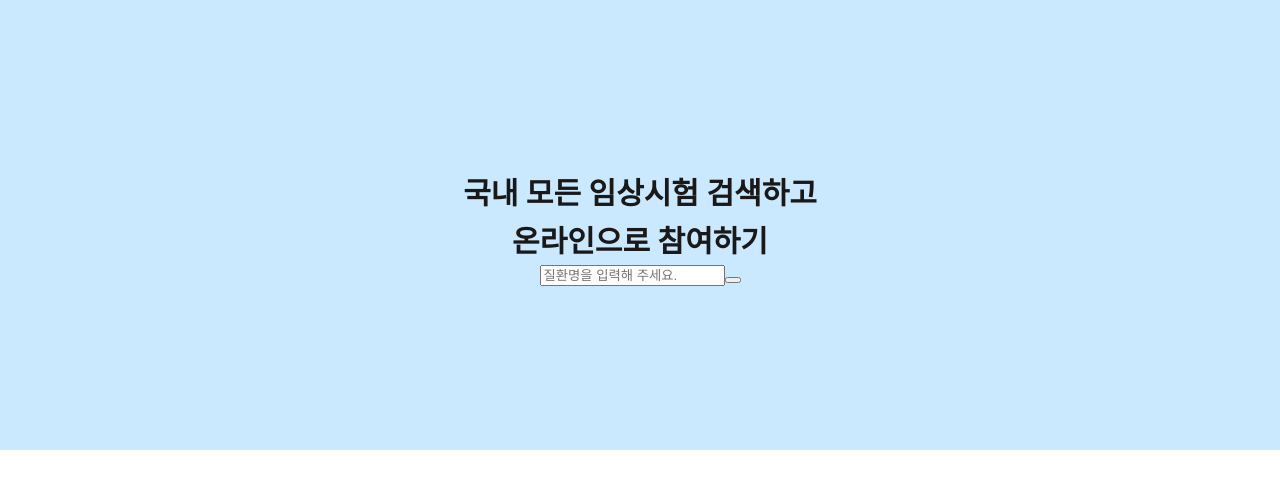
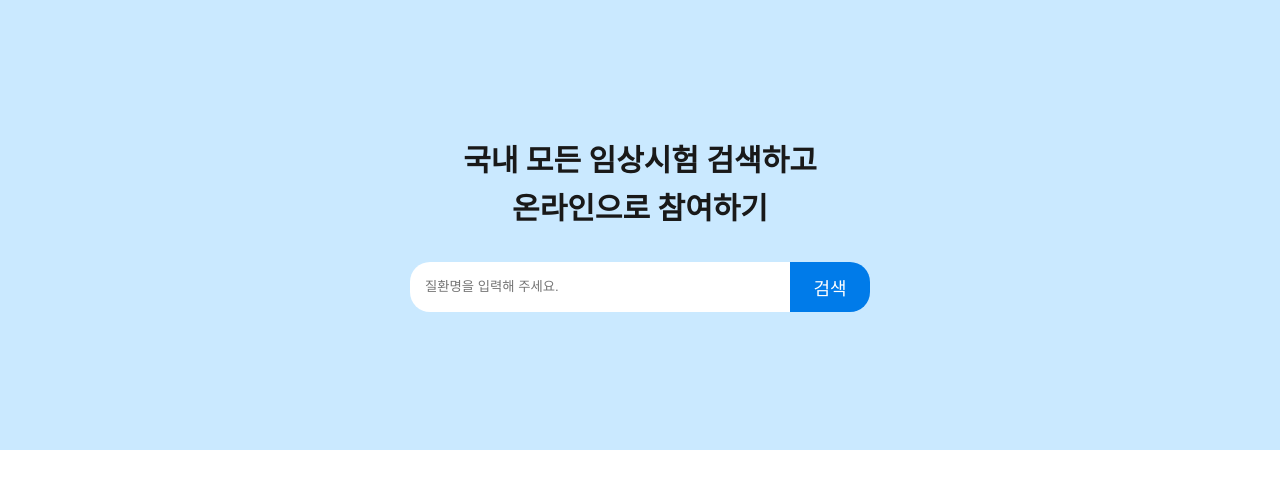
Before and after one commit to chochojj/AutoComplete-Search, a React (Create React App) app: page / in a window 1280 px wide. Shown: the top 488 px of the page. Built offline with nearby package versions, Linux system fonts and the light colour scheme.

Commit message:
feat: 웹 캐시

```diff
--- a/src/apis/apis.ts
+++ b/src/apis/apis.ts
@@ -1,11 +1,14 @@
 import { instance } from './instance';
+import { getCacheData, setCacheData } from '../utils/cacheStorage';
 
-export const getSicks = async (value: string) => {
-  const { data } = await instance.get('/sick', {
-    params: {
-      q: value,
-    },
-  });
-
-  return { data };
+export const getSicks = async (keyword: string) => {
+  const cachedResult = await getCacheData('/sick', keyword);
+  if (cachedResult) {
+    return await cachedResult.json();
+  } else {
+    console.info('Calling API');
+    const { data } = await instance.get(`/sick?q=${keyword}`);
+    setCacheData('/sick', keyword, data);
+    return data;
+  }
 };
--- a/src/apis/instance.ts
+++ b/src/apis/instance.ts
@@ -7,7 +7,5 @@ export const instance = axios.create({
 });
 
 instance.interceptors.request.use(config => {
-  console.info('calling api');
-
   return config;
 });
--- a/src/components/SearchInput.tsx
+++ b/src/components/SearchInput.tsx
@@ -31,11 +31,35 @@ function SearchInput({ isFocus, setIsFocus, value, setValue, onSearch }: InputPr
         onChange={handleInputChange}
         onKeyPress={handleInputKeyPress}
       />
-      <button onClick={onSearch}></button>
+      <button onClick={onSearch}>검색</button>
     </Container>
   );
 }
 
 export default SearchInput;
 
-const Container = styled.div``;
+const Container = styled.div`
+  display: flex;
+  justify-content: center;
+  align-items: center;
+  margin-bottom: 7px;
+
+  input {
+    width: 380px;
+    height: 50px;
+    border-radius: 20px 0 0 20px;
+    border: none;
+    padding: 0 15px;
+    outline: none;
+  }
+
+  button {
+    width: 80px;
+    height: 50px;
+    border: none;
+    border-radius: 0 20px 20px 0;
+    background-color: #007be9;
+    color: white;
+    font-size: 18px;
+  }
+`;
--- a/src/components/SearchResult.tsx
+++ b/src/components/SearchResult.tsx
@@ -13,7 +13,7 @@ function SearchResult({ value, setValue, searchResults }: SearchResultProps) {
     <Container>
       {searchResults.length > 0 && value ? (
         <>
-          <p>{value}</p>
+          <Keyword>{value}</Keyword>
           <h2>추천 검색어</h2>
           <ul>
             {searchResults.map(keyword => (
@@ -32,5 +32,17 @@ export default SearchResult;
 
 const Container = styled.div`
   position: absolute;
+  width: 460px;
   height: 400px;
+  overflow-y: scroll;
+  background-color: white;
+  border-radius: 20px;
+  padding: 25px 25px;
+  box-shadow: 0px 0px 10px rgba(0, 0, 0, 0.1);
 `;
+
+const Keyword = styled.p`
+  margin-bottom: 3px;
+  color: navy;
+  font-weight: bold;
+`;
--- a/src/hooks/useFetch.ts
+++ /dev/null
@@ -1,47 +0,0 @@
-import { useState, useEffect } from 'react';
-import { getSicks } from '../apis/apis';
-import useDebounce from './useDebounce';
-
-interface FetchProps {
-  isFocus: boolean;
-  value: string;
-}
-
-const useFetch = ({ isFocus, value }: FetchProps) => {
-  const [data, setData] = useState([]);
-  const debounceValue = useDebounce(value, 300);
-
-  useEffect(() => {
-    const fetchData = async () => {
-      if (isFocus && debounceValue) {
-        const currentTime = new Date().getTime();
-        const cacheTime = 1000 * 60;
-
-        const cachedData = sessionStorage.getItem(debounceValue);
-
-        if (!cachedData || currentTime - JSON.parse(cachedData).cachedTime > cacheTime) {
-          try {
-            const response = await getSicks(debounceValue);
-            setData(response.data);
-
-            const cacheData = {
-              data: response.data,
-              cachedTime: currentTime,
-            };
-            sessionStorage.setItem(debounceValue, JSON.stringify(cacheData));
-          } catch (error) {
-            console.error(error);
-          }
-        } else {
-          setData(JSON.parse(cachedData).data);
-        }
-      }
-    };
-
-    fetchData();
-  }, [isFocus, debounceValue]);
-
-  return data;
-};
-
-export default useFetch;
--- a/src/pages/Main.tsx
+++ b/src/pages/Main.tsx
@@ -1,20 +1,31 @@
-import React from 'react';
 import { styled } from 'styled-components';
-import { useState } from 'react';
+import { useState, useRef, useEffect } from 'react';
 import SearchInput from '../components/SearchInput';
 import SearchResult from '../components/SearchResult';
-import useFetch from '../hooks/useFetch';
+import { getSicks } from '../apis/apis';
+import { Sick } from '../types/types';
+import useDebounce from '../hooks/useDedounce';
 
 function Main() {
   const [value, setValue] = useState<string>('');
   const [isFocus, setIsFocus] = useState<boolean>(false);
+  const [searchResults, setSearchResults] = useState<Sick[]>([]);
+  const debouncedKeyword = useDebounce(value);
+  const ContainerRef = useRef<HTMLDivElement>(null);
 
-  const searchResults = useFetch({ isFocus, value });
+  useEffect(() => {
+    debouncedKeyword.trim() && CacheSearchResults();
+  }, [debouncedKeyword]);
+
+  const CacheSearchResults = async () => {
+    const searchResultData = await getSicks(debouncedKeyword);
+    setSearchResults(searchResultData);
+  };
 
   const handleSearch = () => {};
 
   return (
-    <Container>
+    <Container ref={ContainerRef} onClick={event => event.stopPropagation()}>
       <Text>
         <p>국내 모든 임상시험 검색하고</p>
         <p>온라인으로 참여하기</p>
@@ -55,6 +66,7 @@ const Text = styled.div`
   flex-direction: column;
   justify-content: space-evenly;
   align-items: center;
+  margin-bottom: 30px;
 `;
 
 const Search = styled.div``;
--- /dev/null
+++ b/src/utils/cacheStorage.ts
@@ -0,0 +1,32 @@
+import { Sick } from '../types/types';
+
+const EXPIRE_MINUTE = 5;
+
+export const setCacheData = async (url: string, keyword: string, data: Sick[]) => {
+  const cacheStorage = await caches.open(url);
+  const expireAt = new Date();
+  expireAt.setMinutes(expireAt.getMinutes() + EXPIRE_MINUTE);
+  const headerOption = {
+    headers: {
+      'Cache-Control': `max-age=${EXPIRE_MINUTE * 60}`,
+    },
+  };
+  const cacheResponse = new Response(JSON.stringify(data), headerOption);
+  cacheStorage.put(keyword, cacheResponse);
+};
+
+export const getCacheData = async (url: string, keyword: string) => {
+  const cacheStorage = await caches.open(url);
+  const cachedResponse = await cacheStorage.match(keyword);
+
+  if (!cachedResponse) return null;
+
+  const expireHeader = cachedResponse.headers.get('Expires');
+  if (!expireHeader) return null;
+
+  const ExpireTime = new Date(expireHeader);
+  const isExpired = new Date() > ExpireTime;
+  if (isExpired) return null;
+
+  return cachedResponse;
+};
```
Also changed, not shown: src/hooks/useCache.ts (added, +56 -0 lines), src/hooks/useDedounce.ts (renamed from src/hooks/useDebounce.ts).
